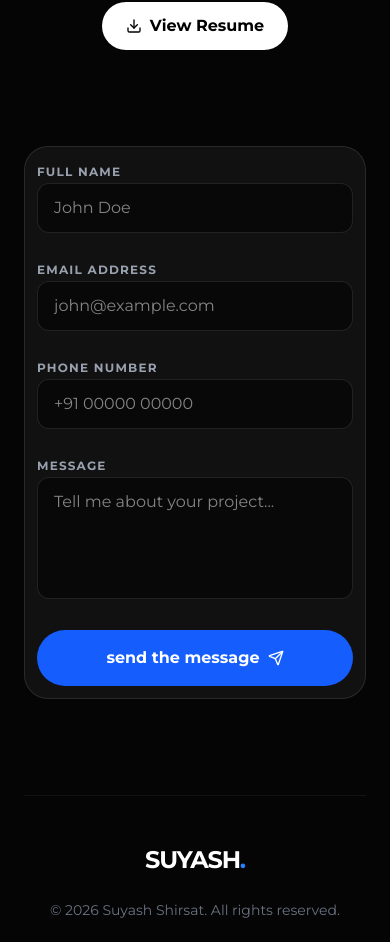
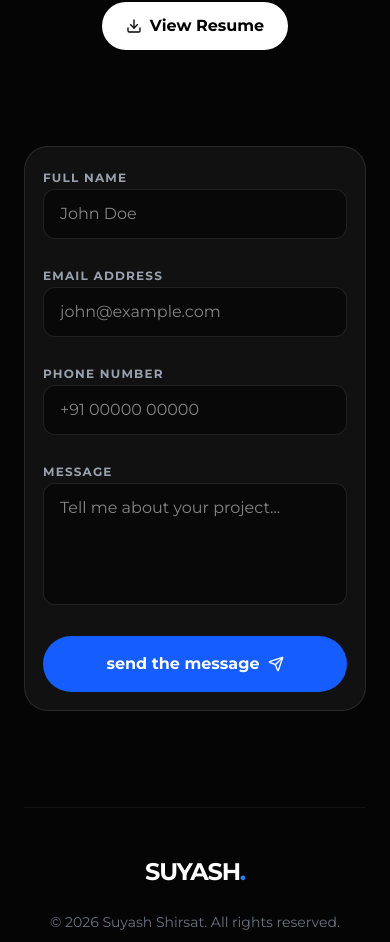
Before and after one commit to Suyash2191/protfolio, a React (Vite) app: page / in a window 390 px wide. Shown: the part 5672-6614 px from the top of the page. Built offline with nearby package versions, Linux system fonts and the light colour scheme.

Commit message:
style: update footer form padding and CTA text

```diff
--- a/src/components/Footer.tsx
+++ b/src/components/Footer.tsx
@@ -68,7 +68,7 @@ const Footer: React.FC<FooterProps> = () => {
             </div>
           </div>
 
-          <div className="bg-white/5 p-[12px] md:p-12 rounded-3xl border border-white/10">
+          <div className="bg-white/5 p-[18px] md:p-12 rounded-3xl border border-white/10">
             <form className="space-y-6" onSubmit={handleSubmit}>
               <div className="grid grid-cols-1 md:grid-cols-2 gap-6">
                 <div className="space-y-2">
@@ -124,7 +124,7 @@ const Footer: React.FC<FooterProps> = () => {
                 type="submit"
                 className="w-full py-4 bg-blue-600 text-white font-bold rounded-full hover:bg-blue-700 transition-all flex items-center justify-center space-x-2"
               >
-                <span>send the message</span>
+                <span className="md:inline">send the message</span>
                 <Send className="w-4 h-4" />
               </button>
             </form>
```
